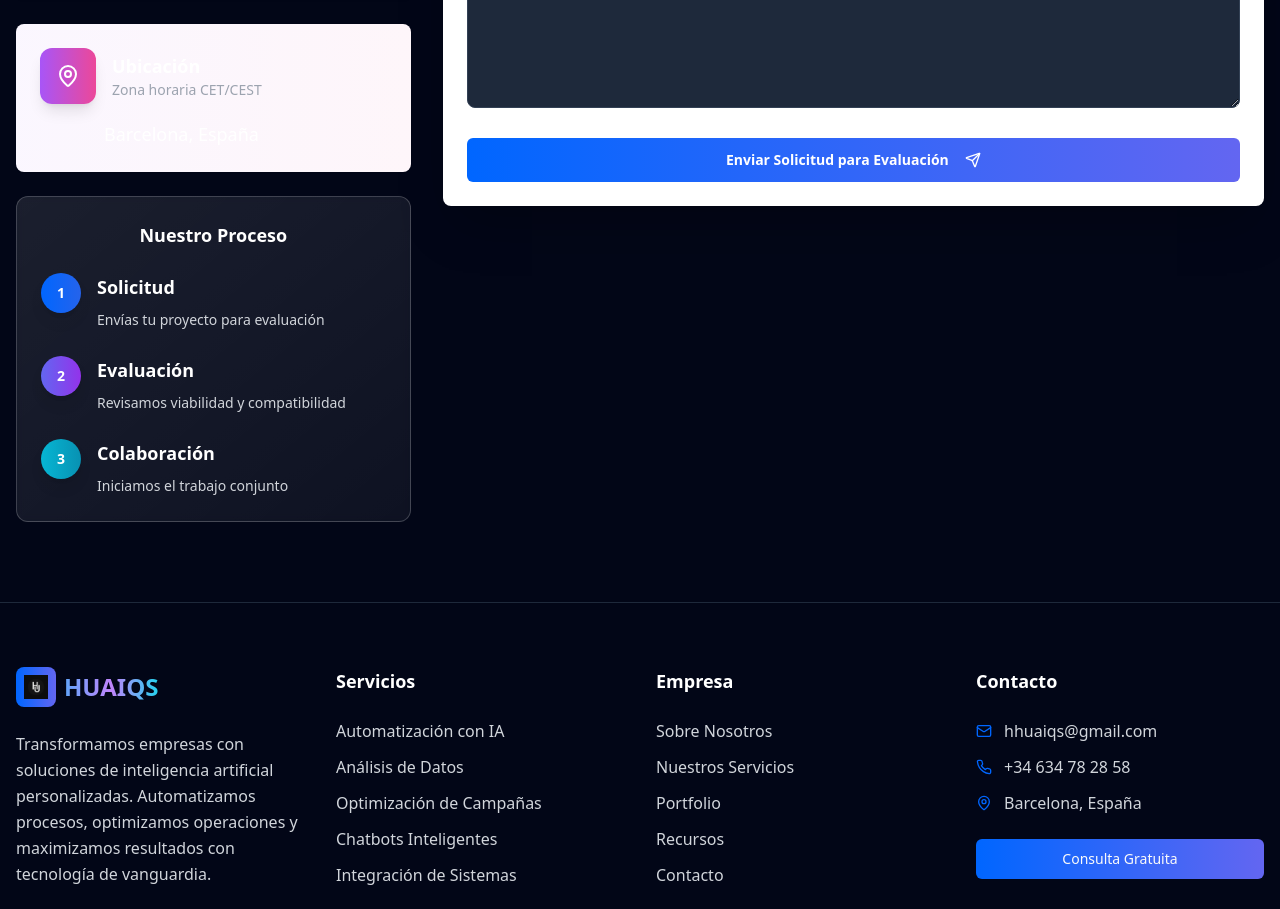
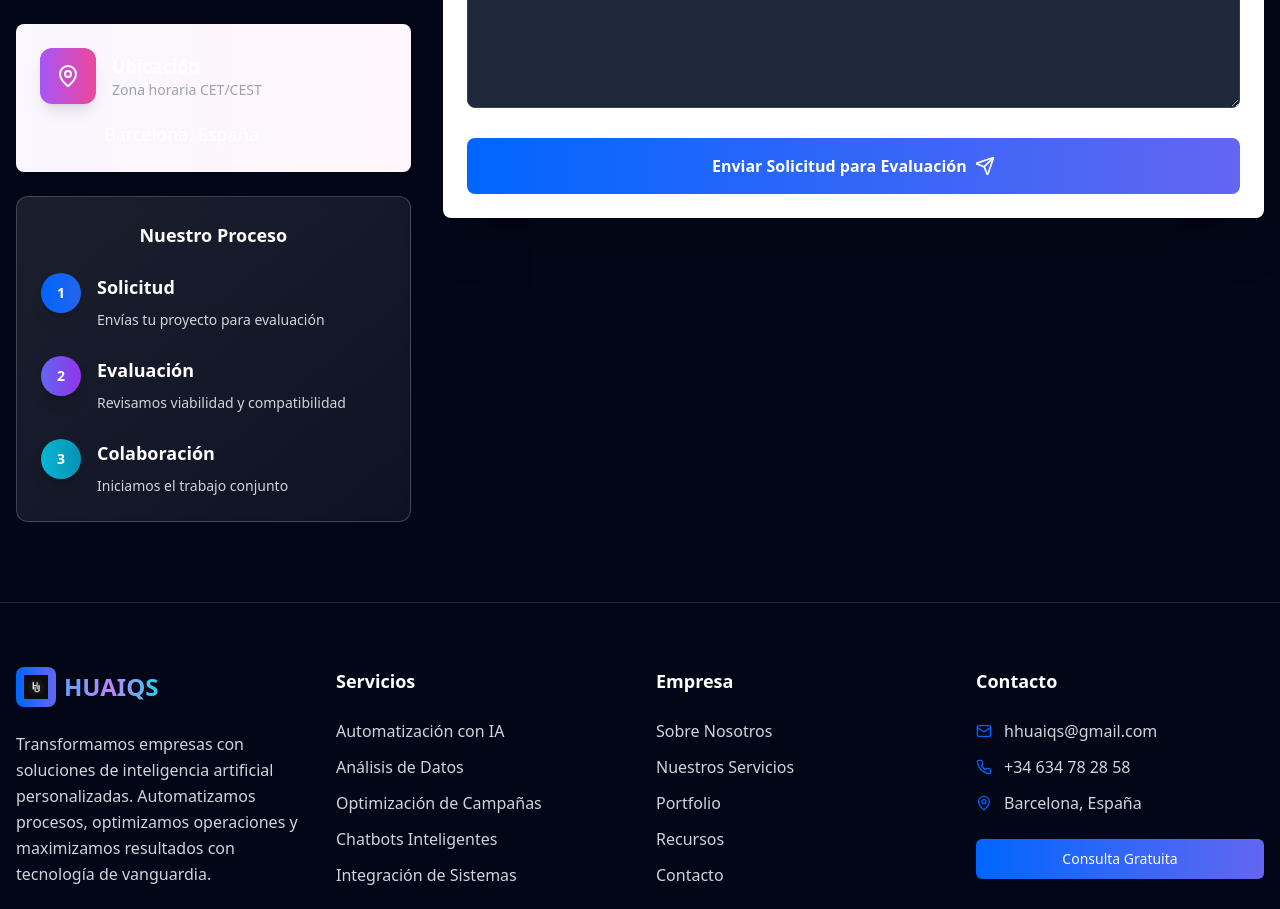
Before and after one commit to HUAIQS/huaiqs-ai-webcraft, a React (Vite) app: page / in a window 1280 px wide. Shown: the part 6120-7029 px from the top of the page. Built offline with nearby package versions, Linux system fonts and the light colour scheme.

Commit message:
Update Contact.tsx

```diff
--- a/src/components/Contact.tsx
+++ b/src/components/Contact.tsx
@@ -284,14 +284,14 @@ const Contact = () => {
                         placeholder="Explica detalladamente tu proyecto, objetivos y presupuesto estimado."
                       />
                     </div>
-                    <Button
+                    <button
                       type="submit"
-                      size="lg"
-                      className="w-full bg-gradient-to-r from-huaiqs-blue to-huaiqs-purple hover:from-huaiqs-purple hover:to-huaiqs-cyan text-white font-semibold py-4"
+                      className="w-full bg-gradient-to-r from-huaiqs-blue to-huaiqs-purple hover:from-huaiqs-purple hover:to-huaiqs-cyan text-white font-semibold py-4 rounded-lg flex justify-center items-center"
                     >
                       Enviar Solicitud para Evaluación
                       <Send className="ml-2 h-5 w-5" />
-                    </Button>
+                    </button>
+
                   </form>
                 )}
               </CardContent>
```
